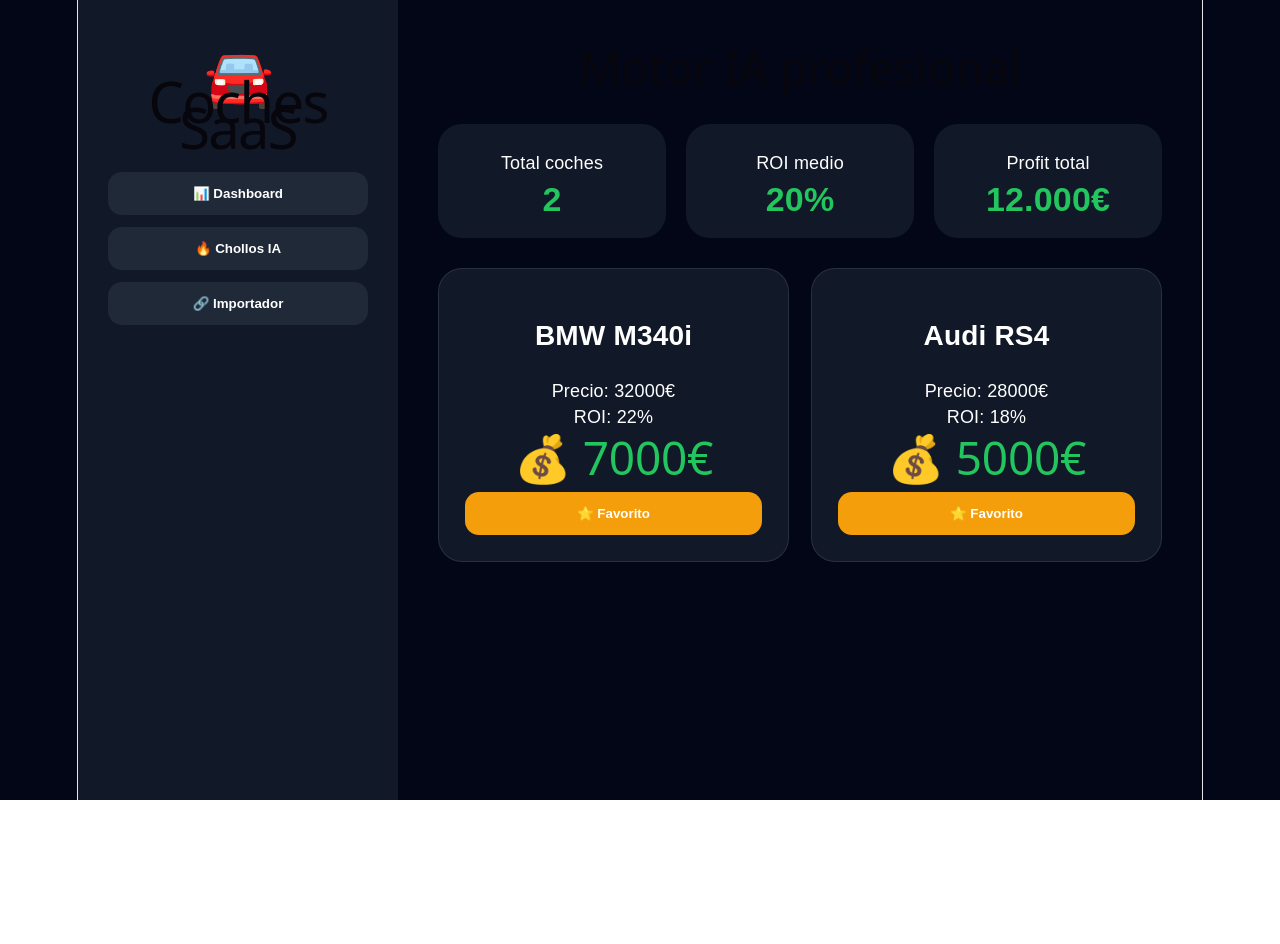
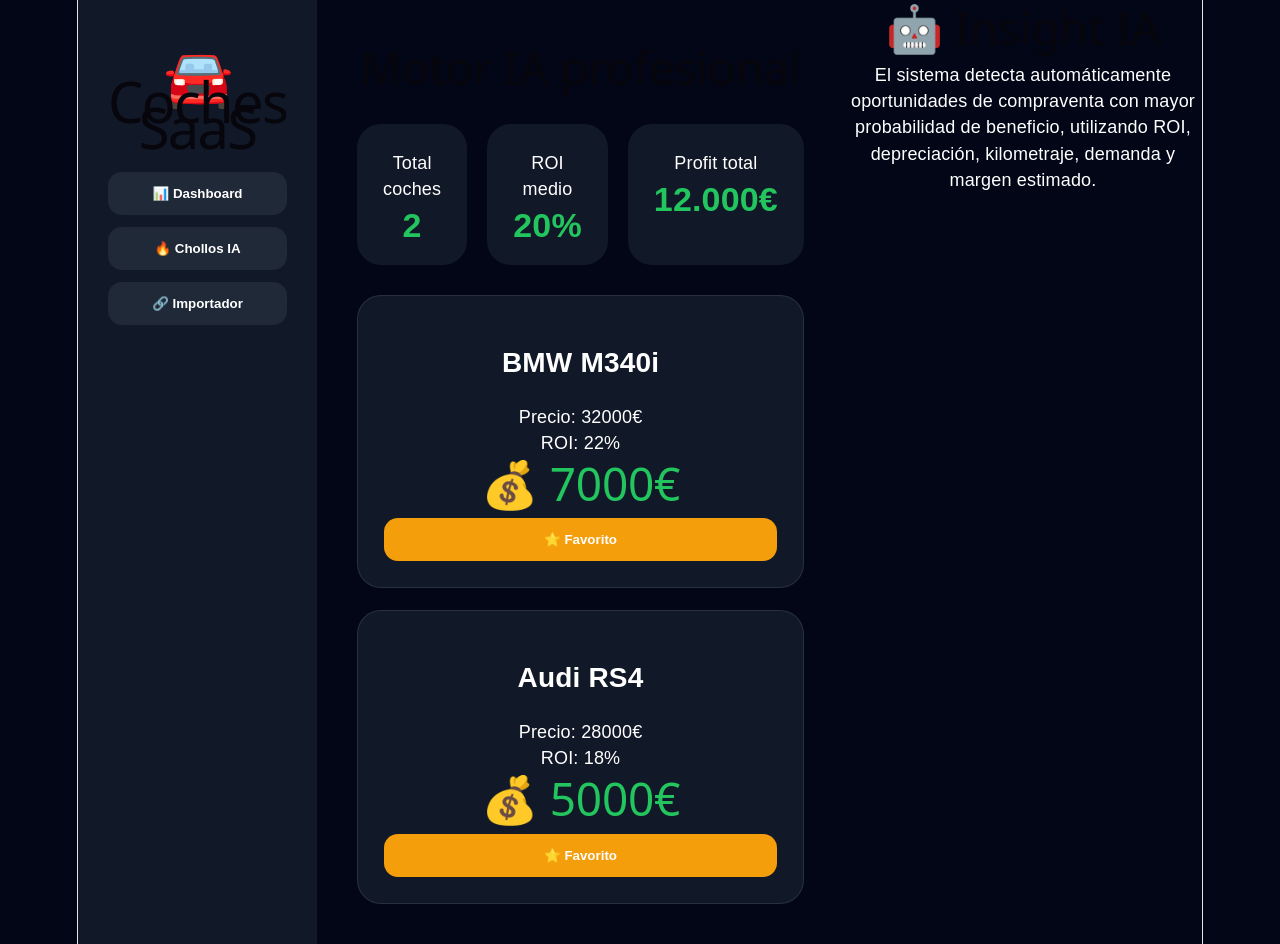
Before and after one commit to inviertetodo-hue/coches-saas-, a React (Vite) app: page / in a window 1280 px wide. Before the commit the page ends 800 px from the top, so only its background shows below. Built offline with nearby package versions, Linux system fonts and the light colour scheme.

Commit message:
separar componente analytics

```diff
--- a/src/App.jsx
+++ b/src/App.jsx
@@ -1,3 +1,4 @@
+import Analytics from "./components/Analytics"
 import "./App.css"
 
 export default function App() {
@@ -36,6 +37,8 @@ export default function App() {
           ))}
         </div>
       </main>
+      <Analytics />
+
     </div>
   )
 }
--- /dev/null
+++ b/src/components/Analytics.jsx
@@ -0,0 +1,19 @@
+export default function Analytics() {
+  return (
+    <div className="insight-box">
+
+      <h2>
+        🤖 Insight IA
+      </h2>
+
+      <p>
+        El sistema detecta automáticamente
+        oportunidades de compraventa con
+        mayor probabilidad de beneficio,
+        utilizando ROI, depreciación,
+        kilometraje, demanda y margen estimado.
+      </p>
+
+    </div>
+  )
+}
```
